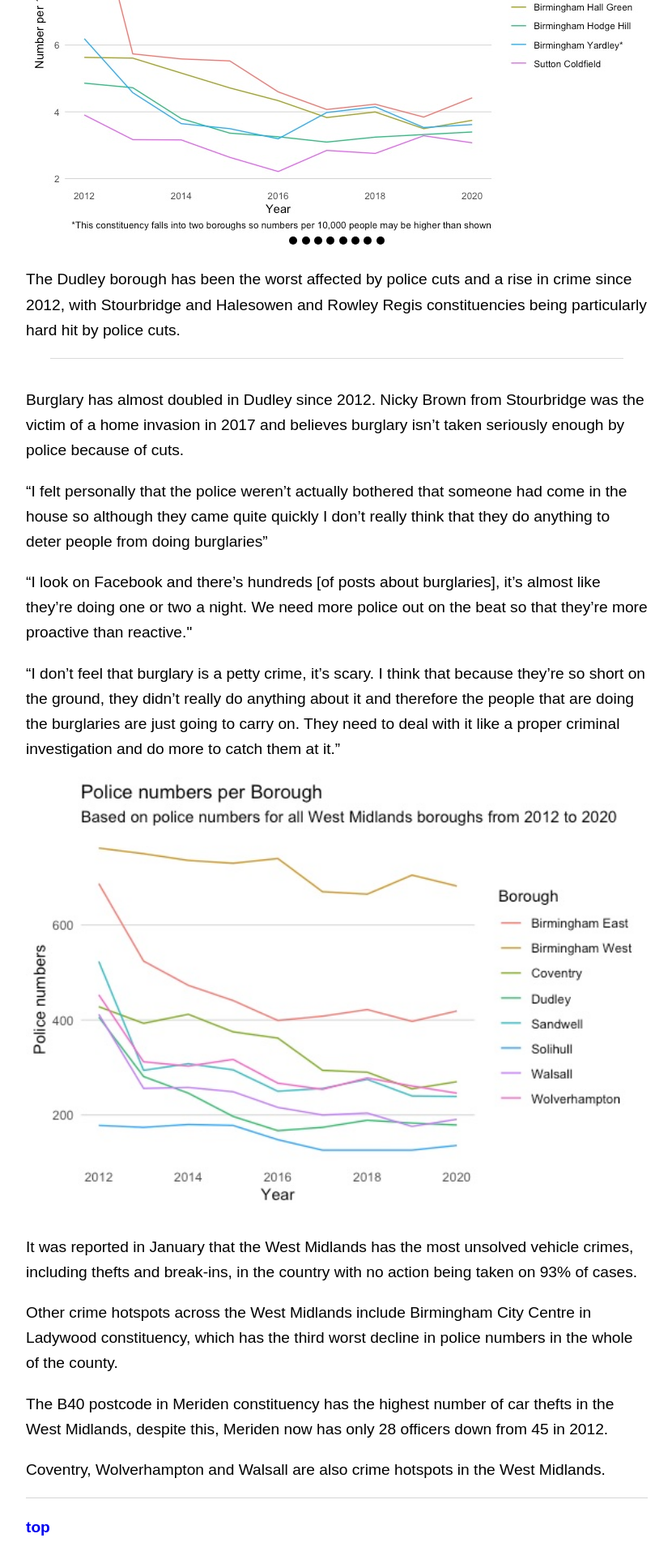
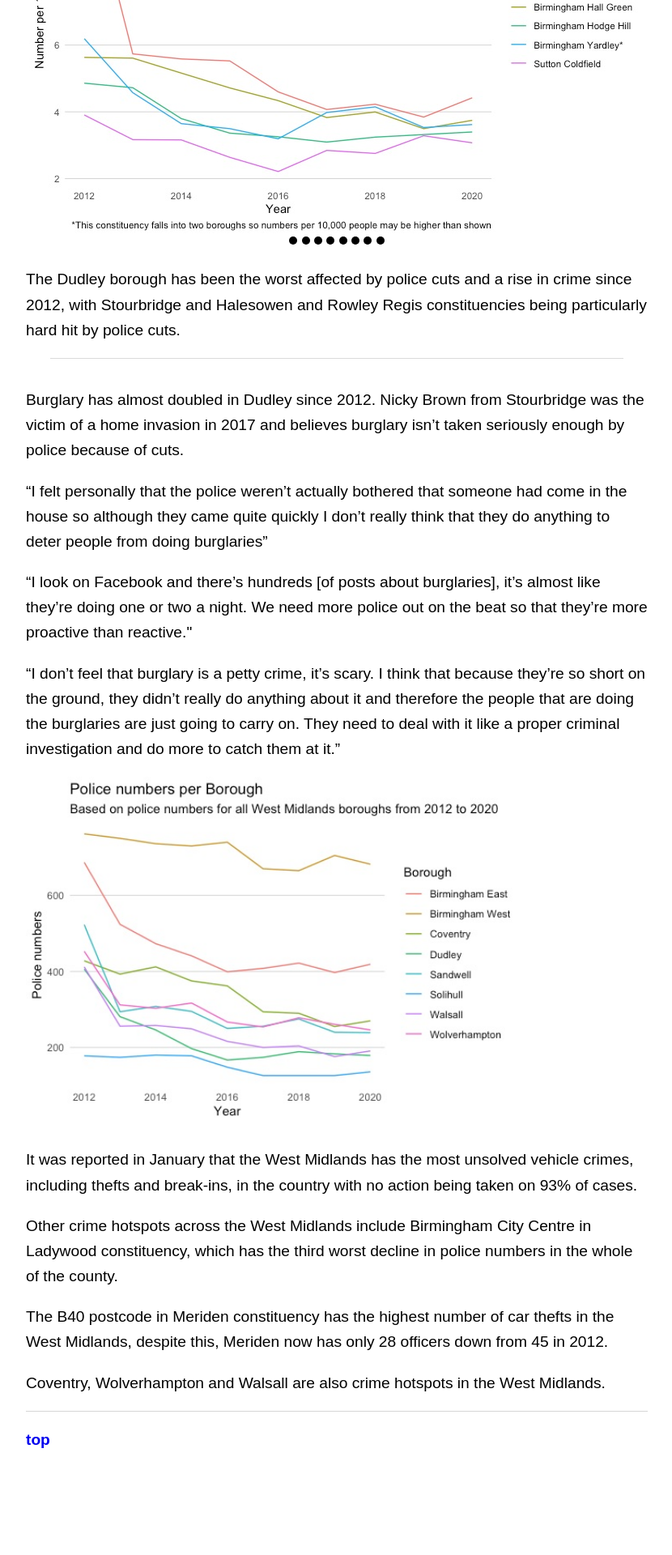
Before and after one commit to gracebraddock/gracebraddock.github.io, a Jekyll site: the page built from data-project/index.html, in a window 1280 px wide. Shown: the part 1841-3761 px from the top of the page at 81% size, without its empty margins (224-1054 px from the left). Built offline with Jekyll 4.4.1, drawn with Linux system fonts in a browser that asks for light colours; after the commit the page ends 3654 px from its top, so only the background shows below that.

Commit message:
Update index.html

```diff
--- a/data-project/index.html
+++ b/data-project/index.html
@@ -65,7 +65,7 @@ title: Grace Braddock
 <p> “I look on Facebook and there’s hundreds [of posts about burglaries], it’s almost like they’re doing one or two a night. We need more police out on the beat so that they’re more proactive than reactive." </p>
 <p> “I don’t feel that burglary is a petty crime, it’s scary. I think that because they’re so short on the ground, they didn’t really do anything about it and therefore the people that are doing the burglaries are just going to carry on. They need to deal with it like a proper criminal investigation and do more to catch them at it.” </p>
 
-<img src="boroughs.jpeg" width="100%">
+<img src="boroughs.jpeg" width="80%">
 
 <p> It was reported in January that the West Midlands has the most unsolved vehicle crimes, including thefts and break-ins, in the country with no action being taken on 93% of cases. </p>
 <p>Other crime hotspots across the West Midlands include Birmingham City Centre in Ladywood constituency, which has the third worst decline in police numbers in the whole of the county. </p>
```
